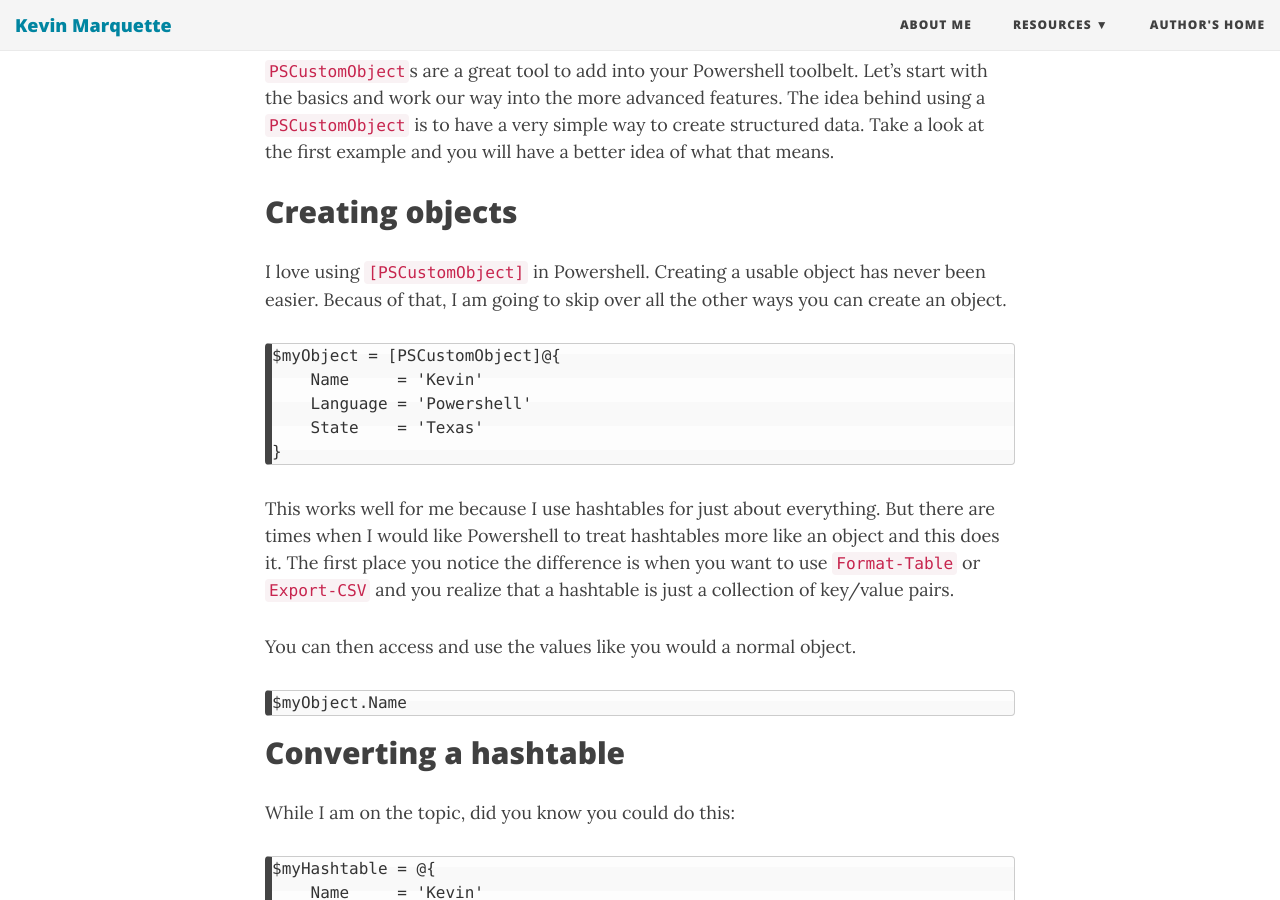
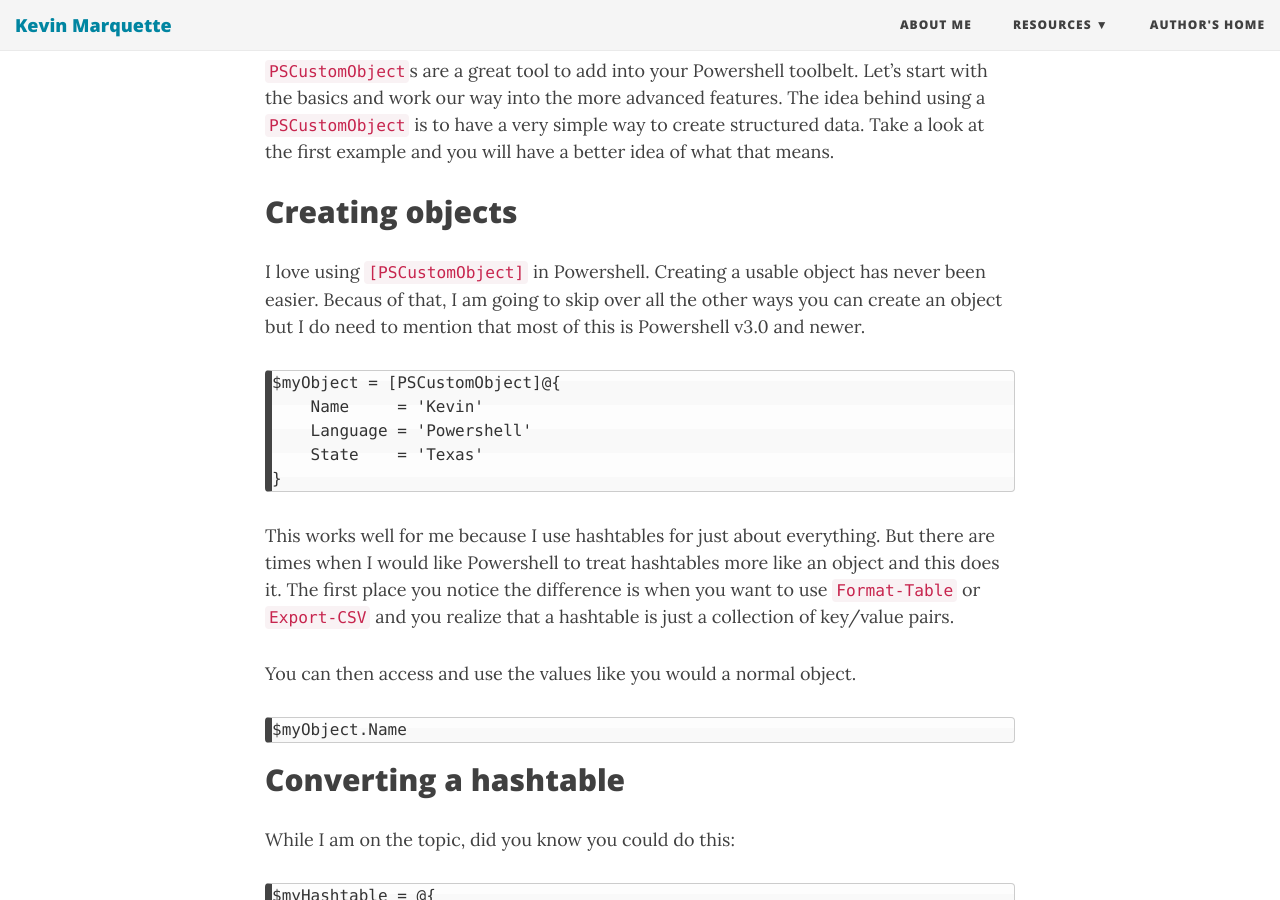
Before and after one commit to KevinMarquette/kevinmarquette.github.io, a Jekyll site: the page built from _posts/2016-10-28-powershell-everything-you-wanted-to-know-about-pscustomobject.md, in a window 1280 px wide and 900 px high, scrolled down 324 px. Built offline with Jekyll 4.4.1, drawn with Linux system fonts in a browser that asks for light colours; nearby versions of some CDN libraries.

Commit message:
Powershel v3 callout

```diff
--- a/_posts/2016-10-28-powershell-everything-you-wanted-to-know-about-pscustomobject.md
+++ b/_posts/2016-10-28-powershell-everything-you-wanted-to-know-about-pscustomobject.md
@@ -9,7 +9,7 @@ tags: [PowerShell]
 
 ## Creating objects
 
-I love using `[PSCustomObject]` in Powershell. Creating a usable object has never been easier. Becaus of that, I am going to skip over all the other ways you can create an object.
+I love using `[PSCustomObject]` in Powershell. Creating a usable object has never been easier. Becaus of that, I am going to skip over all the other ways you can create an object but I do need to mention that most of this is Powershell v3.0 and newer.
 
     $myObject = [PSCustomObject]@{
         Name     = 'Kevin'
```
